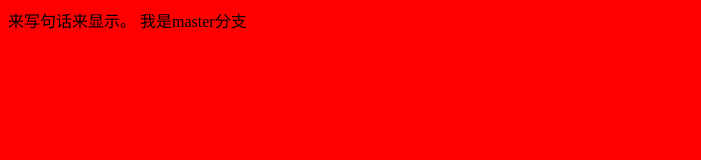
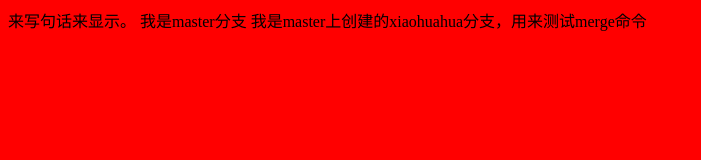
Before and after one commit to xiaocaotx/testpro, a plain HTML site: page index.html in a window 1280 px wide. Shown: the whole page, without its empty margins (0-701 px from the left). Drawn offline with Linux system fonts and the light colour scheme.

Commit message:
小花花的merge标识

```diff
--- a/index.html
+++ b/index.html
@@ -11,6 +11,7 @@
 <body>
     来写句话来显示。
     我是master分支
+    我是master上创建的xiaohuahua分支，用来测试merge命令
     <script src="./js/01.js"></script>
 </body>
 
```
